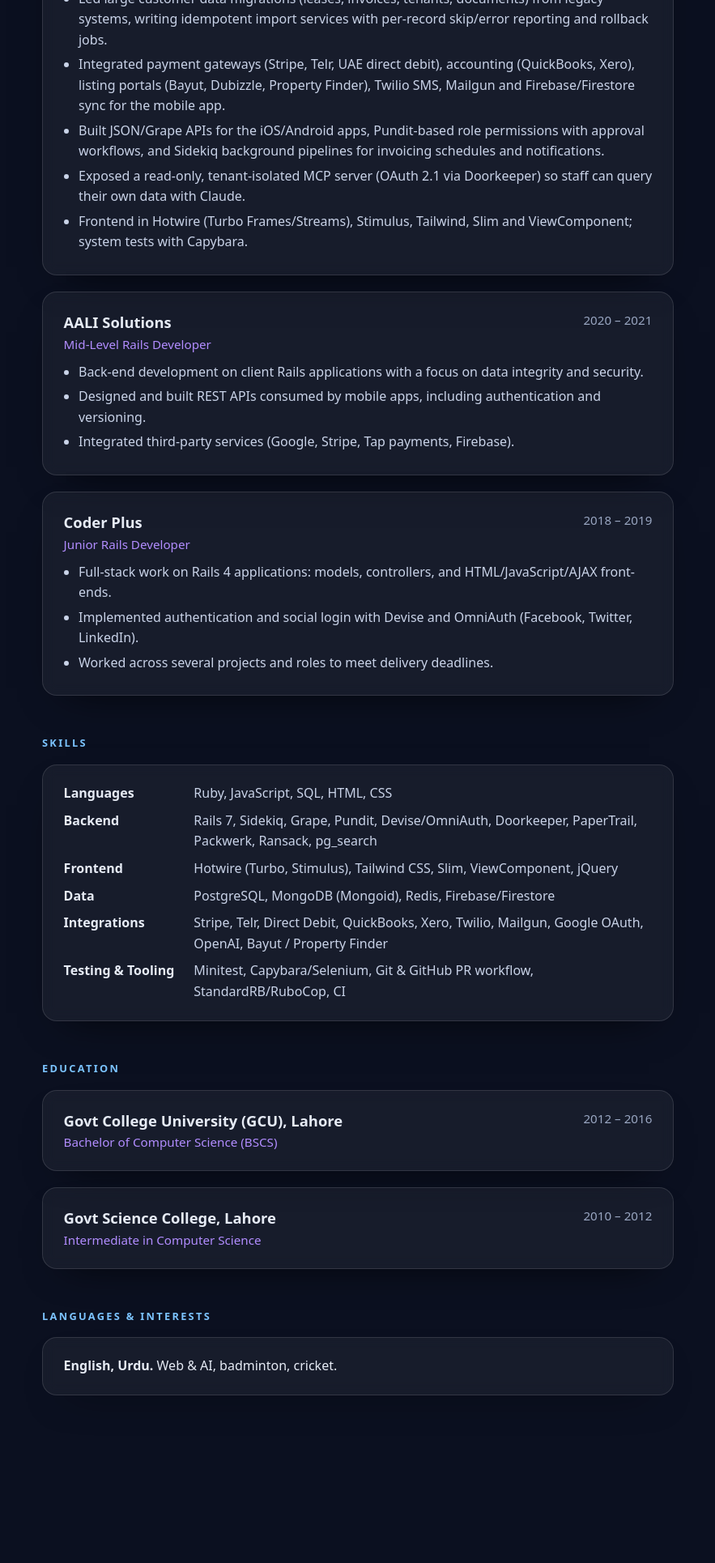
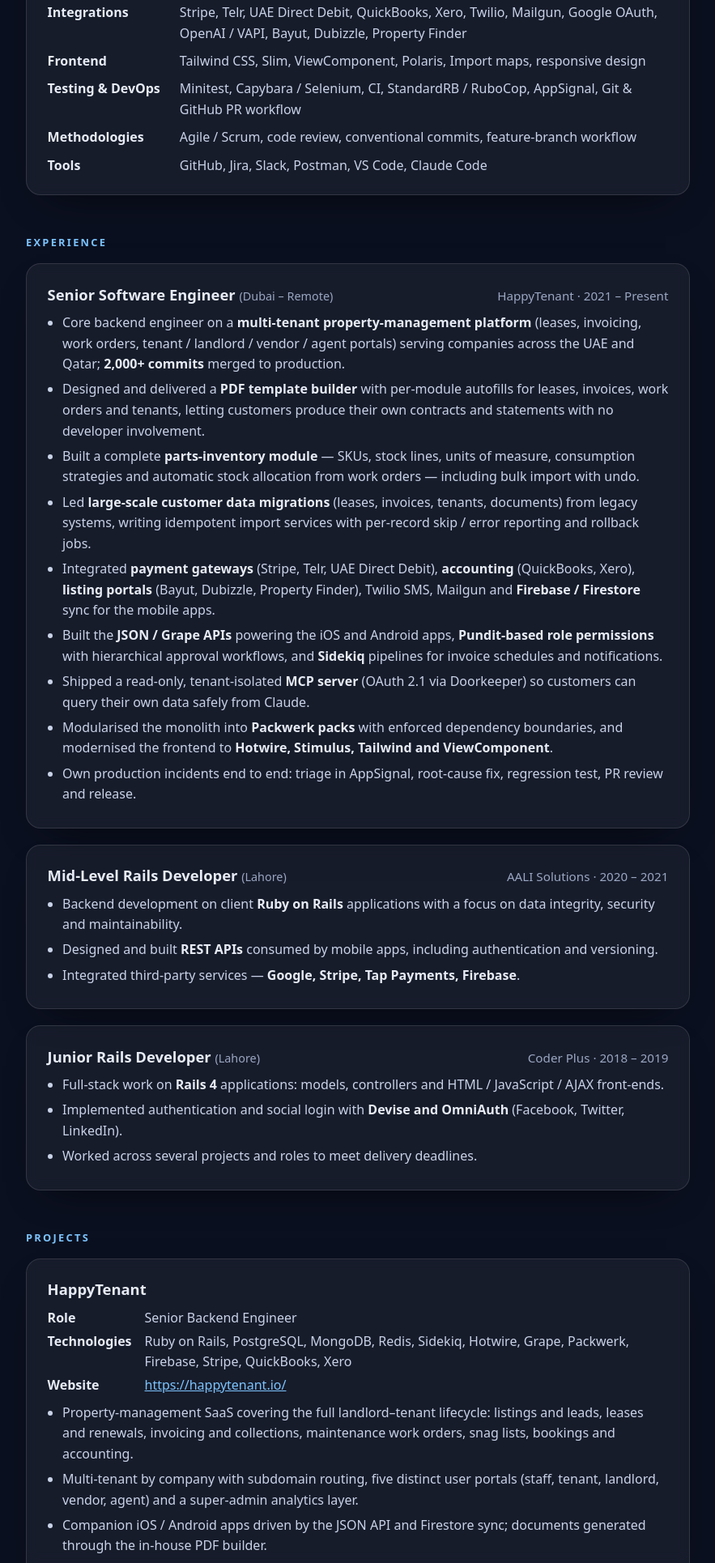
Before and after one commit to wasifali1993/wasifali1993.github.io, a plain HTML site: page index.html in a window 1280 px wide. Shown: the part 870-2800 px from the top of the page at 81% size, without its empty margins (198-1081 px from the left). Before the commit the page ends 2693 px from the top, so only its background shows below. Drawn offline with Linux system fonts and the light colour scheme.

Commit message:
Restructure CV: summary, skills, experience, projects

```diff
--- a/index.html
+++ b/index.html
@@ -3,10 +3,10 @@
 <head>
 <meta charset="utf-8">
 <meta name="viewport" content="width=device-width, initial-scale=1">
-<title>Wasif Tufail — Senior Ruby on Rails Developer</title>
-<meta name="description" content="Wasif Tufail — Senior Ruby on Rails developer with 6+ years building multi-tenant SaaS, APIs and integrations.">
+<title>Wasif Tufail — Senior Software Engineer (Ruby on Rails)</title>
+<meta name="description" content="Wasif Tufail — Senior Software Engineer with 7+ years of experience building multi-tenant SaaS in Ruby on Rails, APIs and third-party integrations.">
 <style>
-  :root { --bg:#0b1020; --ink:#e6ebf5; --muted:#9aa7c2; --accent:#7cc4ff; --accent2:#b28dff; --card:rgba(255,255,255,.05); --edge:rgba(255,255,255,.12) }
+  :root { --bg:#0b1020; --ink:#e6ebf5; --muted:#9aa7c2; --accent:#7cc4ff; --accent2:#b28dff; --card:rgba(255,255,255,.05); --edge:rgba(255,255,255,.12); --body:#c9d3e8 }
   * { box-sizing:border-box }
   html { background:var(--bg) }
   body { margin:0; color:var(--ink); background:var(--bg); font:16px/1.6 system-ui,-apple-system,Segoe UI,Roboto,sans-serif; overflow-x:hidden }
@@ -21,7 +21,7 @@
   @keyframes drift { from { transform:rotateX(var(--rx,35deg)) rotateY(-15deg) translateZ(-120px) }
                      to   { transform:rotateX(var(--rx,35deg)) rotateY(15deg) translateZ(40px) translateY(-40px) } }
 
-  main { max-width:820px; margin:0 auto; padding:3.5rem 1.25rem 5rem; perspective:1200px }
+  main { max-width:860px; margin:0 auto; padding:3.5rem 1.25rem 5rem; perspective:1200px }
 
   header.hero { display:flex; align-items:center; gap:2rem; flex-wrap:wrap; margin-bottom:3rem; transform-style:preserve-3d }
   .hero img { width:150px; height:150px; border-radius:50%; object-fit:cover; flex:none; transform:translateZ(60px);
@@ -29,30 +29,35 @@
   .hero h1 { margin:0; font-size:clamp(2.2rem,6vw,3.4rem); letter-spacing:-.03em; line-height:1.05;
              background:linear-gradient(90deg,#fff,var(--accent)); -webkit-background-clip:text; background-clip:text; color:transparent }
   .hero p { margin:.4rem 0 0; color:var(--accent2); font-weight:600; text-transform:uppercase; letter-spacing:.14em; font-size:.85rem }
-  nav { margin-top:1rem; font-size:.95rem } nav a { color:var(--muted); margin-right:1.25rem } nav a:hover { color:var(--ink) }
+  nav { margin-top:1rem; font-size:.95rem; display:flex; flex-wrap:wrap; gap:.25rem 1.25rem } nav a { color:var(--muted) } nav a:hover { color:var(--ink) }
 
   h2 { font-size:.8rem; text-transform:uppercase; letter-spacing:.18em; color:var(--accent); margin:3rem 0 1rem }
+  b { color:var(--ink); font-weight:600 }
 
   /* tilting cards */
   .card { position:relative; background:var(--card); border:1px solid var(--edge); border-radius:18px; padding:1.4rem 1.6rem; margin-bottom:1.25rem;
           transform-style:preserve-3d; transform:rotateX(var(--tx,0)) rotateY(var(--ty,0)); transition:transform .15s ease-out, box-shadow .3s;
-          box-shadow:0 20px 50px -30px rgba(0,0,0,.9); backdrop-filter:blur(8px) }
+          box-shadow:0 20px 50px -30px rgba(0,0,0,.9); backdrop-filter:blur(8px); color:var(--body) }
   .card:hover { box-shadow:0 40px 80px -30px rgba(124,196,255,.35) }
   .card > * { transform:translateZ(20px) }
-  .card header { display:flex; justify-content:space-between; flex-wrap:wrap; gap:.25rem 1rem }
-  .card h3 { margin:0; font-size:1.15rem } .when { color:var(--muted); font-size:.95rem; white-space:nowrap }
+  .card header { display:flex; justify-content:space-between; flex-wrap:wrap; gap:.25rem 1rem; align-items:baseline }
+  .card h3 { margin:0; font-size:1.15rem; color:var(--ink) } .card h3 small { color:var(--muted); font-weight:400; font-size:.9rem }
+  .when { color:var(--muted); font-size:.95rem; white-space:nowrap }
   .role { color:var(--accent2); margin:0 0 .6rem; font-size:.95rem }
-  ul { margin:.25rem 0 0; padding-left:1.15rem } li { margin:.3rem 0; color:#c9d3e8 }
-  dl { display:grid; grid-template-columns:max-content 1fr; gap:.5rem 1.5rem; margin:0 }
-  dt { font-weight:600; color:var(--ink) } dd { margin:0; color:#c9d3e8 }
-  @media (max-width:520px) { dl { grid-template-columns:1fr } dd { margin-bottom:.5rem } }
+  .card p { margin:0 } .card p + p { margin-top:.35rem }
+  ul { margin:.5rem 0 0; padding-left:1.15rem } li { margin:.35rem 0 }
+  dl { display:grid; grid-template-columns:max-content 1fr; gap:.55rem 1.5rem; margin:0 }
+  dt { font-weight:600; color:var(--ink) } dd { margin:0 }
+  .meta { display:grid; grid-template-columns:max-content 1fr; gap:.2rem 1rem; margin:.5rem 0 }
+  .meta dt { font-weight:600 } .meta a { color:var(--accent) }
+  @media (max-width:520px) { dl, .meta { grid-template-columns:1fr } dd { margin-bottom:.4rem } }
 
   @media (prefers-reduced-motion:reduce) { .bg i { animation:none } .card { transition:none } }
   @media print {
     html,body { background:#fff; color:#111 } .bg, nav { display:none }
-    main { padding:0; max-width:none } .hero h1 { color:#111; background:none } .hero img { box-shadow:none; width:110px; height:110px }
-    .card { border:0; padding:0 0 .5rem; box-shadow:none; transform:none!important; backdrop-filter:none; break-inside:avoid }
-    li, dd { color:#222 } h2 { color:#333; margin-top:1.4rem } .role { color:#444 }
+    main { padding:0; max-width:none } .hero { margin-bottom:1.5rem } .hero h1 { color:#111; background:none } .hero img { box-shadow:none; width:100px; height:100px }
+    .card { border:0; padding:0 0 .5rem; box-shadow:none; transform:none!important; backdrop-filter:none; break-inside:avoid; color:#222 }
+    .card h3, dt, b { color:#111 } h2 { color:#333; margin-top:1.4rem; border-bottom:1px solid #ccc; padding-bottom:.25rem } .role { color:#444 } .meta a { color:#111 }
   }
 </style>
 </head>
@@ -63,7 +68,7 @@
     <img src="photo.png" alt="Wasif Tufail" width="150" height="150">
     <div>
       <h1>Wasif Tufail</h1>
-      <p>Senior Ruby on Rails Developer</p>
+      <p>Senior Software Engineer · Ruby on Rails</p>
       <nav>
         <a href="https://github.com/wasifali1993">GitHub</a>
         <a href="javascript:print()">Print / PDF</a>
@@ -73,71 +78,137 @@
 
   <h2>Summary</h2>
   <section class="card">
-    <p style="margin:0">Full-stack Ruby on Rails developer with 6+ years of experience, the last 4 on a large multi-tenant property-management SaaS used across the UAE and Qatar. I own features end to end — schema and background jobs through to Hotwire UI — and care most about shipping correct, well-tested work that solves the actual business problem. Comfortable with payments, accounting integrations, data migrations and the messy edges of real customer data.</p>
+    <p>Senior Software Engineer with <b>7+ years of experience</b> specialising in <b>Ruby on Rails, PostgreSQL, Hotwire and API design</b>, including <b>5+ years at HappyTenant</b> building a large-scale <b>multi-tenant property-management SaaS</b> for the UAE and Qatar markets. Expert in modelling complex business domains — leasing, invoicing, maintenance, inventory — and shipping them end to end: schema, background processing, third-party integrations and UI. Strong track record in <b>payment gateways, accounting integrations, large-scale data migrations</b> and <b>mobile APIs</b>, with a focus on correctness, test coverage and maintainable modular architecture.</p>
   </section>
-
-  <h2>Work Experience</h2>
-
-  <article class="card">
-    <header><h3>Happy Tenant</h3><span class="when">2021 – Present</span></header>
-    <p class="role">Senior Rails Developer · Dubai</p>
-    <ul>
-      <li>Core developer on a multi-tenant Rails platform (leases, invoicing, work orders, tenant/landlord/vendor portals) with 2,000+ commits merged; modularised the codebase into Packwerk packs with enforced boundaries.</li>
-      <li>Built a drag-and-drop PDF template builder with per-module autofills (leases, invoices, work orders, tenants) so companies design their own contracts and statements without developer involvement.</li>
-      <li>Designed and shipped a parts-inventory module — SKUs, stock lines, unit-of-measure, consumption strategies and stock allocation from work orders — plus bulk import/undo.</li>
-      <li>Led large customer data migrations (leases, invoices, tenants, documents) from legacy systems, writing idempotent import services with per-record skip/error reporting and rollback jobs.</li>
-      <li>Integrated payment gateways (Stripe, Telr, UAE direct debit), accounting (QuickBooks, Xero), listing portals (Bayut, Dubizzle, Property Finder), Twilio SMS, Mailgun and Firebase/Firestore sync for the mobile app.</li>
-      <li>Built JSON/Grape APIs for the iOS/Android apps, Pundit-based role permissions with approval workflows, and Sidekiq background pipelines for invoicing schedules and notifications.</li>
-      <li>Exposed a read-only, tenant-isolated MCP server (OAuth 2.1 via Doorkeeper) so staff can query their own data with Claude.</li>
-      <li>Frontend in Hotwire (Turbo Frames/Streams), Stimulus, Tailwind, Slim and ViewComponent; system tests with Capybara.</li>
-    </ul>
-  </article>
-
-  <article class="card">
-    <header><h3>AALI Solutions</h3><span class="when">2020 – 2021</span></header>
-    <p class="role">Mid-Level Rails Developer</p>
-    <ul>
-      <li>Back-end development on client Rails applications with a focus on data integrity and security.</li>
-      <li>Designed and built REST APIs consumed by mobile apps, including authentication and versioning.</li>
-      <li>Integrated third-party services (Google, Stripe, Tap payments, Firebase).</li>
-    </ul>
-  </article>
-
-  <article class="card">
-    <header><h3>Coder Plus</h3><span class="when">2018 – 2019</span></header>
-    <p class="role">Junior Rails Developer</p>
-    <ul>
-      <li>Full-stack work on Rails 4 applications: models, controllers, and HTML/JavaScript/AJAX front-ends.</li>
-      <li>Implemented authentication and social login with Devise and OmniAuth (Facebook, Twitter, LinkedIn).</li>
-      <li>Worked across several projects and roles to meet delivery deadlines.</li>
-    </ul>
-  </article>
 
   <h2>Skills</h2>
   <section class="card">
     <dl>
       <dt>Languages</dt><dd>Ruby, JavaScript, SQL, HTML, CSS</dd>
-      <dt>Backend</dt><dd>Rails 7, Sidekiq, Grape, Pundit, Devise/OmniAuth, Doorkeeper, PaperTrail, Packwerk, Ransack, pg_search</dd>
-      <dt>Frontend</dt><dd>Hotwire (Turbo, Stimulus), Tailwind CSS, Slim, ViewComponent, jQuery</dd>
-      <dt>Data</dt><dd>PostgreSQL, MongoDB (Mongoid), Redis, Firebase/Firestore</dd>
-      <dt>Integrations</dt><dd>Stripe, Telr, Direct Debit, QuickBooks, Xero, Twilio, Mailgun, Google OAuth, OpenAI, Bayut / Property Finder</dd>
-      <dt>Testing &amp; Tooling</dt><dd>Minitest, Capybara/Selenium, Git &amp; GitHub PR workflow, StandardRB/RuboCop, CI</dd>
+      <dt>Frameworks</dt><dd>Ruby on Rails 7, Hotwire (Turbo, Stimulus), Grape, Sidekiq, jQuery</dd>
+      <dt>Architecture</dt><dd>Multi-tenancy, modular monolith (Packwerk), REST &amp; JSON APIs, service objects, background job pipelines, MCP servers</dd>
+      <dt>Data</dt><dd>PostgreSQL, MongoDB (Mongoid), Redis, Firebase / Firestore, full-text search (pg_search), Ransack</dd>
+      <dt>Auth &amp; Security</dt><dd>Devise, OmniAuth, Doorkeeper (OAuth 2.1), Pundit policies, approval workflows, audit trails (PaperTrail)</dd>
+      <dt>Integrations</dt><dd>Stripe, Telr, UAE Direct Debit, QuickBooks, Xero, Twilio, Mailgun, Google OAuth, OpenAI / VAPI, Bayut, Dubizzle, Property Finder</dd>
+      <dt>Frontend</dt><dd>Tailwind CSS, Slim, ViewComponent, Polaris, Import maps, responsive design</dd>
+      <dt>Testing &amp; DevOps</dt><dd>Minitest, Capybara / Selenium, CI, StandardRB / RuboCop, AppSignal, Git &amp; GitHub PR workflow</dd>
+      <dt>Methodologies</dt><dd>Agile / Scrum, code review, conventional commits, feature-branch workflow</dd>
+      <dt>Tools</dt><dd>GitHub, Jira, Slack, Postman, VS Code, Claude Code</dd>
     </dl>
   </section>
 
+  <h2>Experience</h2>
+
+  <article class="card">
+    <header><h3>Senior Software Engineer <small>(Dubai – Remote)</small></h3><span class="when">HappyTenant · 2021 – Present</span></header>
+    <ul>
+      <li>Core backend engineer on a <b>multi-tenant property-management platform</b> (leases, invoicing, work orders, tenant / landlord / vendor / agent portals) serving companies across the UAE and Qatar; <b>2,000+ commits</b> merged to production.</li>
+      <li>Designed and delivered a <b>PDF template builder</b> with per-module autofills for leases, invoices, work orders and tenants, letting customers produce their own contracts and statements with no developer involvement.</li>
+      <li>Built a complete <b>parts-inventory module</b> — SKUs, stock lines, units of measure, consumption strategies and automatic stock allocation from work orders — including bulk import with undo.</li>
+      <li>Led <b>large-scale customer data migrations</b> (leases, invoices, tenants, documents) from legacy systems, writing idempotent import services with per-record skip / error reporting and rollback jobs.</li>
+      <li>Integrated <b>payment gateways</b> (Stripe, Telr, UAE Direct Debit), <b>accounting</b> (QuickBooks, Xero), <b>listing portals</b> (Bayut, Dubizzle, Property Finder), Twilio SMS, Mailgun and <b>Firebase / Firestore</b> sync for the mobile apps.</li>
+      <li>Built the <b>JSON / Grape APIs</b> powering the iOS and Android apps, <b>Pundit-based role permissions</b> with hierarchical approval workflows, and <b>Sidekiq</b> pipelines for invoice schedules and notifications.</li>
+      <li>Shipped a read-only, tenant-isolated <b>MCP server</b> (OAuth 2.1 via Doorkeeper) so customers can query their own data safely from Claude.</li>
+      <li>Modularised the monolith into <b>Packwerk packs</b> with enforced dependency boundaries, and modernised the frontend to <b>Hotwire, Stimulus, Tailwind and ViewComponent</b>.</li>
+      <li>Own production incidents end to end: triage in AppSignal, root-cause fix, regression test, PR review and release.</li>
+    </ul>
+  </article>
+
+  <article class="card">
+    <header><h3>Mid-Level Rails Developer <small>(Lahore)</small></h3><span class="when">AALI Solutions · 2020 – 2021</span></header>
+    <ul>
+      <li>Backend development on client <b>Ruby on Rails</b> applications with a focus on data integrity, security and maintainability.</li>
+      <li>Designed and built <b>REST APIs</b> consumed by mobile apps, including authentication and versioning.</li>
+      <li>Integrated third-party services — <b>Google, Stripe, Tap Payments, Firebase</b>.</li>
+    </ul>
+  </article>
+
+  <article class="card">
+    <header><h3>Junior Rails Developer <small>(Lahore)</small></h3><span class="when">Coder Plus · 2018 – 2019</span></header>
+    <ul>
+      <li>Full-stack work on <b>Rails 4</b> applications: models, controllers and HTML / JavaScript / AJAX front-ends.</li>
+      <li>Implemented authentication and social login with <b>Devise and OmniAuth</b> (Facebook, Twitter, LinkedIn).</li>
+      <li>Worked across several projects and roles to meet delivery deadlines.</li>
+    </ul>
+  </article>
+
+  <h2>Projects</h2>
+
+  <article class="card">
+    <h3>HappyTenant</h3>
+    <dl class="meta">
+      <dt>Role</dt><dd>Senior Backend Engineer</dd>
+      <dt>Technologies</dt><dd>Ruby on Rails, PostgreSQL, MongoDB, Redis, Sidekiq, Hotwire, Grape, Packwerk, Firebase, Stripe, QuickBooks, Xero</dd>
+      <dt>Website</dt><dd><a href="https://happytenant.io/">https://happytenant.io/</a></dd>
+    </dl>
+    <ul>
+      <li>Property-management SaaS covering the full landlord–tenant lifecycle: listings and leads, leases and renewals, invoicing and collections, maintenance work orders, snag lists, bookings and accounting.</li>
+      <li>Multi-tenant by company with subdomain routing, five distinct user portals (staff, tenant, landlord, vendor, agent) and a super-admin analytics layer.</li>
+      <li>Companion iOS / Android apps driven by the JSON API and Firestore sync; documents generated through the in-house PDF builder.</li>
+    </ul>
+  </article>
+
+  <article class="card">
+    <h3>PDF Template Builder</h3>
+    <dl class="meta">
+      <dt>Role</dt><dd>Lead Developer</dd>
+      <dt>Technologies</dt><dd>Rails, Stimulus, Turbo Frames, PDF generation, custom-field engine</dd>
+    </dl>
+    <ul>
+      <li>Drag-and-drop designer where companies build contracts, statements and work-order reports from module-aware placeholders (lease, invoice, tenant, work order, purchase cost breakdowns).</li>
+      <li>Autofill engine resolves nested records, custom fields, attachments and computed totals at render time; templates are versioned per company.</li>
+    </ul>
+  </article>
+
+  <article class="card">
+    <h3>Parts Inventory &amp; Work Orders</h3>
+    <dl class="meta">
+      <dt>Role</dt><dd>Lead Developer</dd>
+      <dt>Technologies</dt><dd>Rails, PostgreSQL, Sidekiq, Turbo Streams</dd>
+    </dl>
+    <ul>
+      <li>Inventory items with SKUs, stock lines by location, units of measure and configurable consumption method (FIFO / first-available) per company.</li>
+      <li>Work-order parts consume stock transactionally, track cost categories (labour, cash and credit purchases) and record resolution times for SLA reporting.</li>
+    </ul>
+  </article>
+
+  <article class="card">
+    <h3>Legacy Data Migration Toolkit</h3>
+    <dl class="meta">
+      <dt>Role</dt><dd>Developer</dd>
+      <dt>Technologies</dt><dd>Rails, ActiveJob / Sidekiq, CSV / Excel parsing</dd>
+    </dl>
+    <ul>
+      <li>Import services for leases, invoices, tenants, documents and inventory from competitor systems, with field-mapping presets per source, existing-record detection and per-row skip reasons.</li>
+      <li>Undo jobs roll back an entire import transactionally; success metrics surface new vs. existing vs. skipped records to the operator.</li>
+    </ul>
+  </article>
+
+  <article class="card">
+    <h3>HappyTenant MCP Server</h3>
+    <dl class="meta">
+      <dt>Role</dt><dd>Developer</dd>
+      <dt>Technologies</dt><dd>Rails, Doorkeeper (OAuth 2.1), Model Context Protocol</dd>
+    </dl>
+    <ul>
+      <li>Remote MCP endpoint exposing <code>describe_table</code> and <code>run_query</code> tools; every query is validated as read-only and scoped to the authenticated company's tenant.</li>
+      <li>Lets customers connect Claude to their own data via a custom connector without touching production write paths.</li>
+    </ul>
+  </article>
+
   <h2>Education</h2>
   <article class="card">
-    <header><h3>Govt College University (GCU), Lahore</h3><span class="when">2012 – 2016</span></header>
-    <p class="role" style="margin:0">Bachelor of Computer Science (BSCS)</p>
+    <header><h3>Bachelor of Computer Science (BSCS)</h3><span class="when">2012 – 2016</span></header>
+    <p class="role">Government College University (GCU), Lahore</p>
   </article>
   <article class="card">
-    <header><h3>Govt Science College, Lahore</h3><span class="when">2010 – 2012</span></header>
-    <p class="role" style="margin:0">Intermediate in Computer Science</p>
+    <header><h3>Intermediate in Computer Science</h3><span class="when">2010 – 2012</span></header>
+    <p class="role">Government Science College, Lahore</p>
   </article>
 
   <h2>Languages &amp; Interests</h2>
   <section class="card">
-    <p style="margin:0"><strong>English, Urdu.</strong> Web &amp; AI, badminton, cricket.</p>
+    <p><b>English, Urdu.</b> Web &amp; AI, badminton, cricket.</p>
   </section>
 </main>
 
@@ -147,7 +218,7 @@
     document.querySelectorAll('.card').forEach(c => {
       c.addEventListener('pointermove', e => {
         const r = c.getBoundingClientRect(), x = (e.clientX - r.left) / r.width - .5, y = (e.clientY - r.top) / r.height - .5;
-        c.style.setProperty('--ty', x * 8 + 'deg'); c.style.setProperty('--tx', -y * 8 + 'deg');
+        c.style.setProperty('--ty', x * 6 + 'deg'); c.style.setProperty('--tx', -y * 6 + 'deg');
       });
       c.addEventListener('pointerleave', () => { c.style.removeProperty('--tx'); c.style.removeProperty('--ty'); });
     });
```
